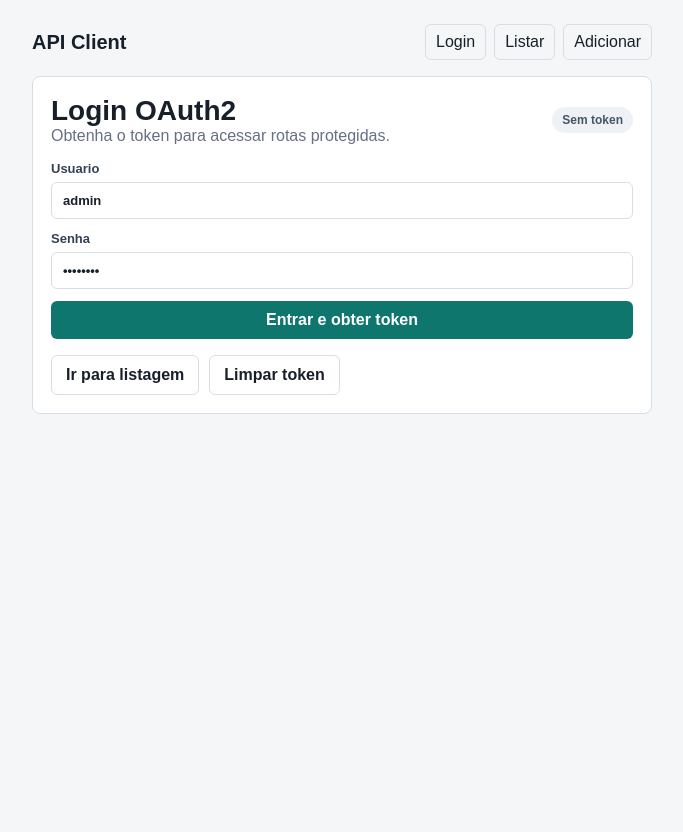
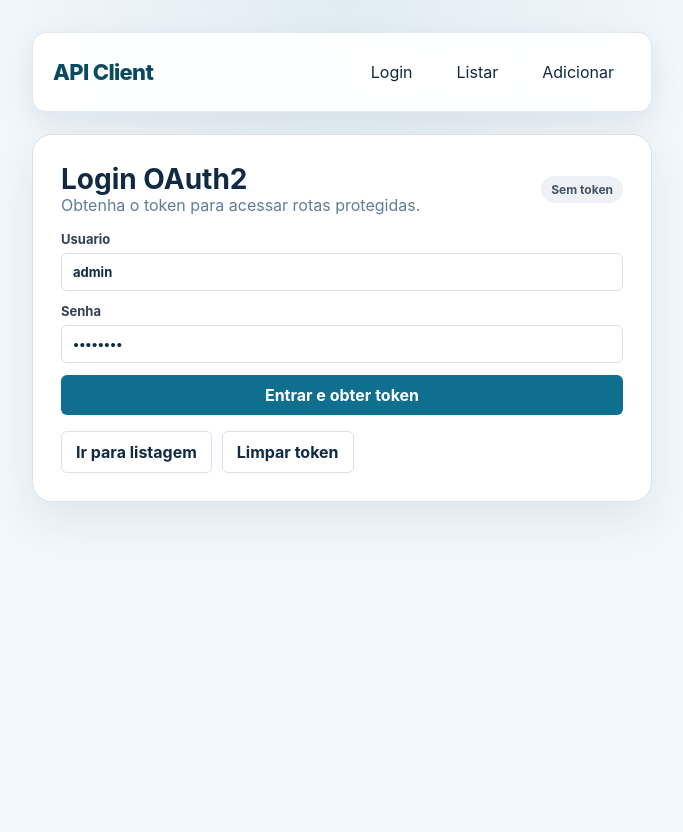
Before and after one commit to Mxrlrey/Joystick_Juice, a Django app: page /client/ in a window 1280 px wide. Shown: the whole page, without its empty margins (298-981 px from the left). Before the commit the page ends 414 px from the top, so only its background shows below. Run offline with Django 5.2, Linux system fonts and the light colour scheme; some libraries are stand-ins or nearby versions.

Commit message:
feat: melhorando telas

```diff
--- a/code/static/css/api_client/client.css
+++ b/code/static/css/api_client/client.css
@@ -1,14 +1,16 @@
 :root {
     color-scheme: light;
-    --bg: #f4f6f8;
+    --bg: #f2f7fb;
     --panel: #ffffff;
-    --text: #17202a;
-    --muted: #667085;
-    --line: #d8dee6;
-    --accent: #0f766e;
-    --accent-dark: #115e59;
+    --text: #102a43;
+    --muted: #627d98;
+    --line: #d9e2ec;
+    --accent: #0f6f8f;
+    --accent-dark: #0b4a63;
+    --accent-soft: #d9f2ff;
     --danger: #b42318;
-    --danger-bg: #fff0ed;
+    --danger-bg: #fff2f2;
+    --shadow: 0 18px 45px rgba(16, 42, 67, 0.08);
 }
 
 * {
@@ -18,14 +20,14 @@
 body {
     margin: 0;
     min-height: 100vh;
-    background: var(--bg);
+    background: radial-gradient(circle at top, rgba(15, 111, 143, 0.08), transparent 35%), var(--bg);
     color: var(--text);
-    font-family: Arial, Helvetica, sans-serif;
+    font-family: Inter, system-ui, -apple-system, BlinkMacSystemFont, 'Segoe UI', sans-serif;
 }
 
 .page {
     width: min(1180px, calc(100vw - 32px));
-    margin: 24px auto;
+    margin: 32px auto;
 }
 
 .page-narrow {
@@ -37,39 +39,49 @@ body {
     align-items: center;
     justify-content: space-between;
     gap: 16px;
-    margin-bottom: 16px;
+    margin-bottom: 22px;
+    padding: 18px 20px;
+    background: rgba(255, 255, 255, 0.95);
+    border: 1px solid rgba(217, 226, 236, 0.8);
+    border-radius: 14px;
+    box-shadow: 0 10px 30px rgba(16, 42, 67, 0.08);
 }
 
 .brand {
-    color: var(--text);
-    font-size: 20px;
+    color: var(--accent-dark);
+    font-size: 22px;
     font-weight: 800;
+    letter-spacing: -0.03em;
     text-decoration: none;
 }
 
 .nav-links {
     display: flex;
     flex-wrap: wrap;
-    gap: 8px;
+    gap: 10px;
 }
 
 .nav-links a {
-    border: 1px solid var(--line);
-    border-radius: 6px;
+    border: 1px solid transparent;
+    border-radius: 999px;
     color: var(--text);
-    padding: 8px 10px;
+    padding: 10px 16px;
     text-decoration: none;
+    transition: all 180ms ease;
+    background: rgba(255, 255, 255, 0.75);
 }
 
 .nav-links a:hover {
-    background: #eef2f6;
+    background: #eef6fb;
+    border-color: rgba(15, 111, 143, 0.16);
 }
 
 .panel {
     background: var(--panel);
     border: 1px solid var(--line);
-    border-radius: 8px;
-    padding: 18px;
+    border-radius: 20px;
+    padding: 28px;
+    box-shadow: var(--shadow);
 }
 
 h1,
```
